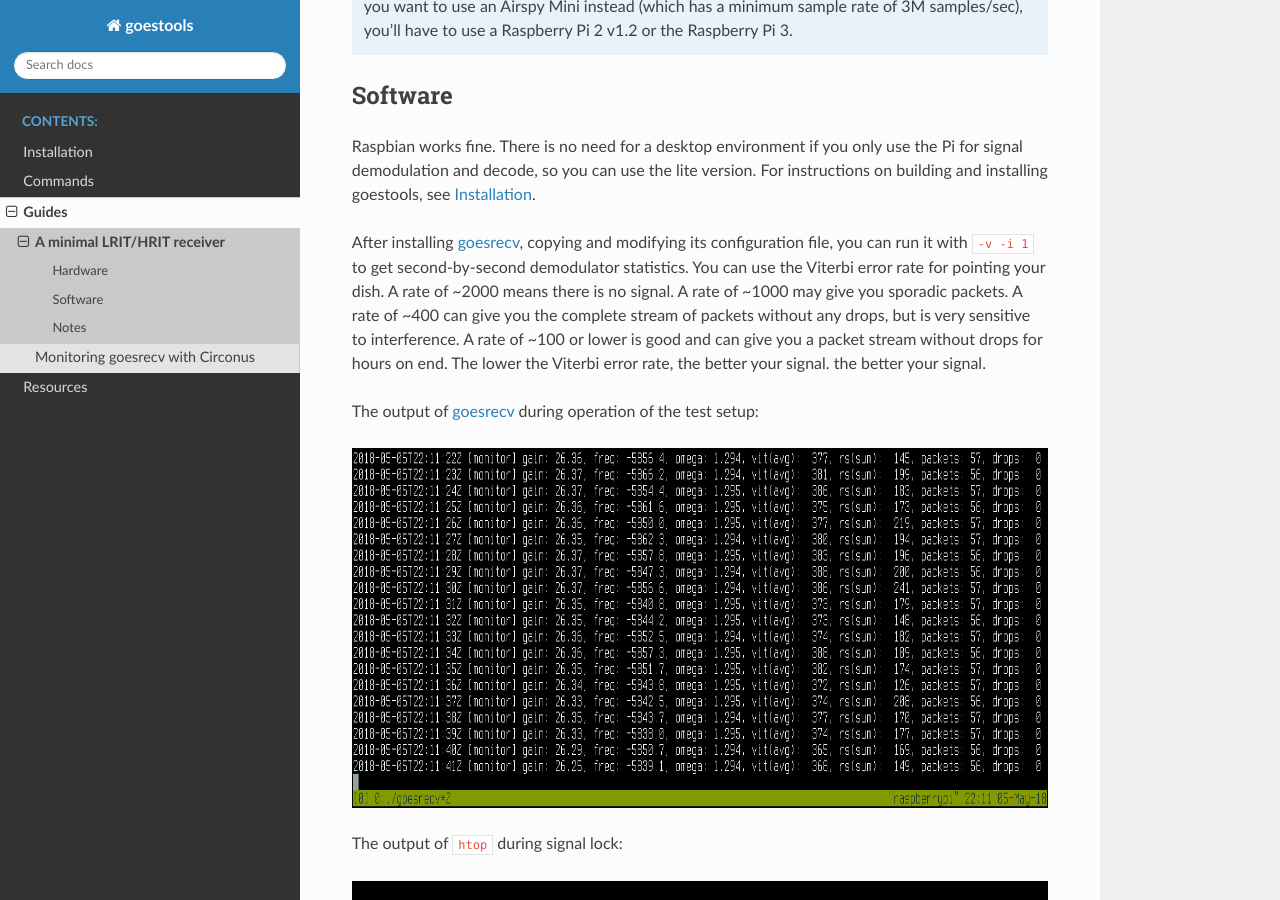
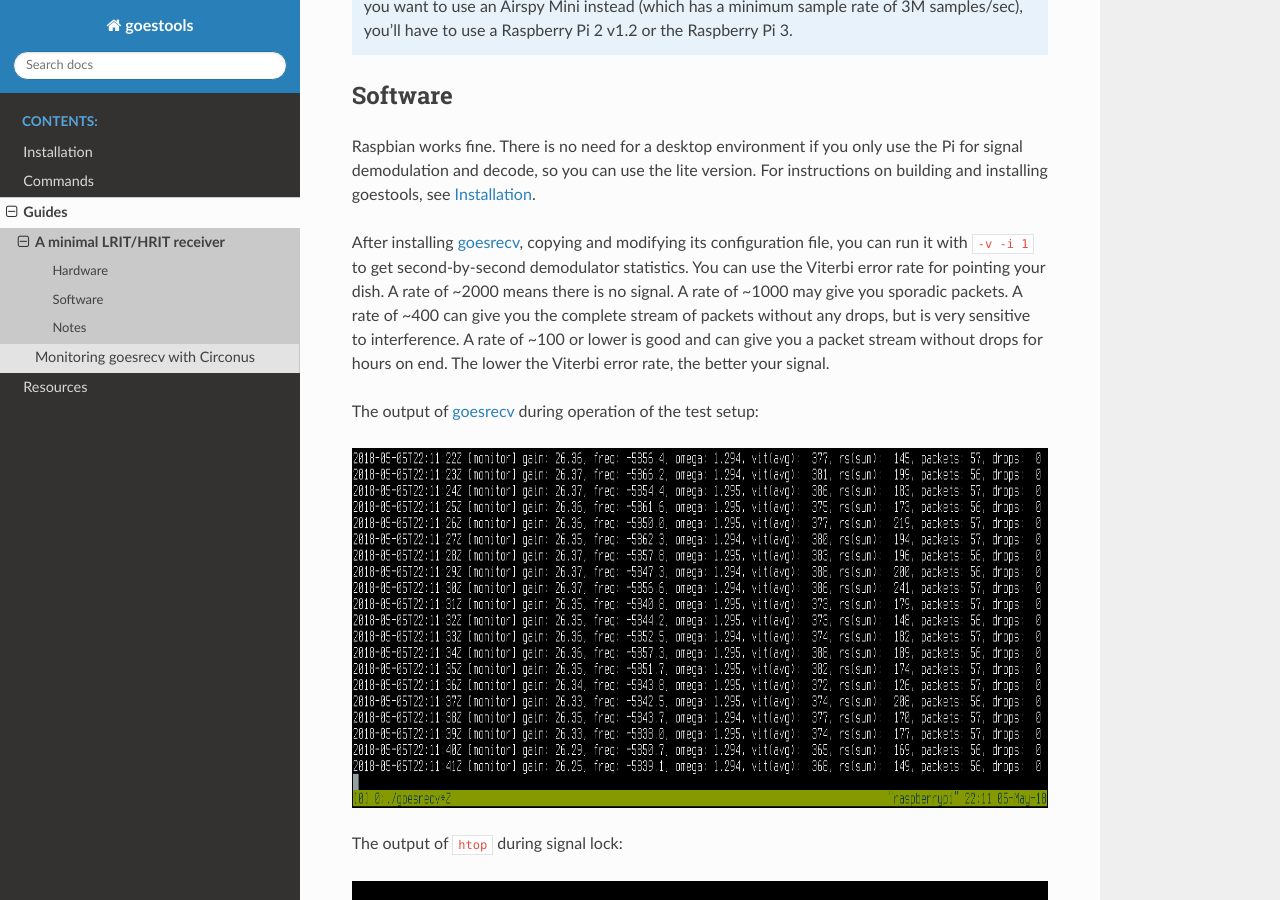
Before and after one commit to pietern/goestools, a Sphinx documentation site: the page built from docs/guides/minimal_receiver.rst, in a window 1280 px wide and 900 px high, scrolled down 2463 px. Built offline with Sphinx 7.4.7 and the Read the Docs theme 2.0.0, drawn with Linux system fonts in a browser that asks for light colours.

Commit message:
Remove duplication

```diff
--- a/docs/guides/minimal_receiver.rst
+++ b/docs/guides/minimal_receiver.rst
@@ -141,8 +141,7 @@ A rate of ~400 can give you the complete stream of packets without any
 drops, but is very sensitive to interference.
 A rate of ~100 or lower is good and can give you a packet stream
 without drops for hours on end.
-The lower the Viterbi error rate, the better your signal. the better
-your signal.
+The lower the Viterbi error rate, the better your signal.
 
 The output of :ref:`goesrecv` during operation of the test setup:
 
```
